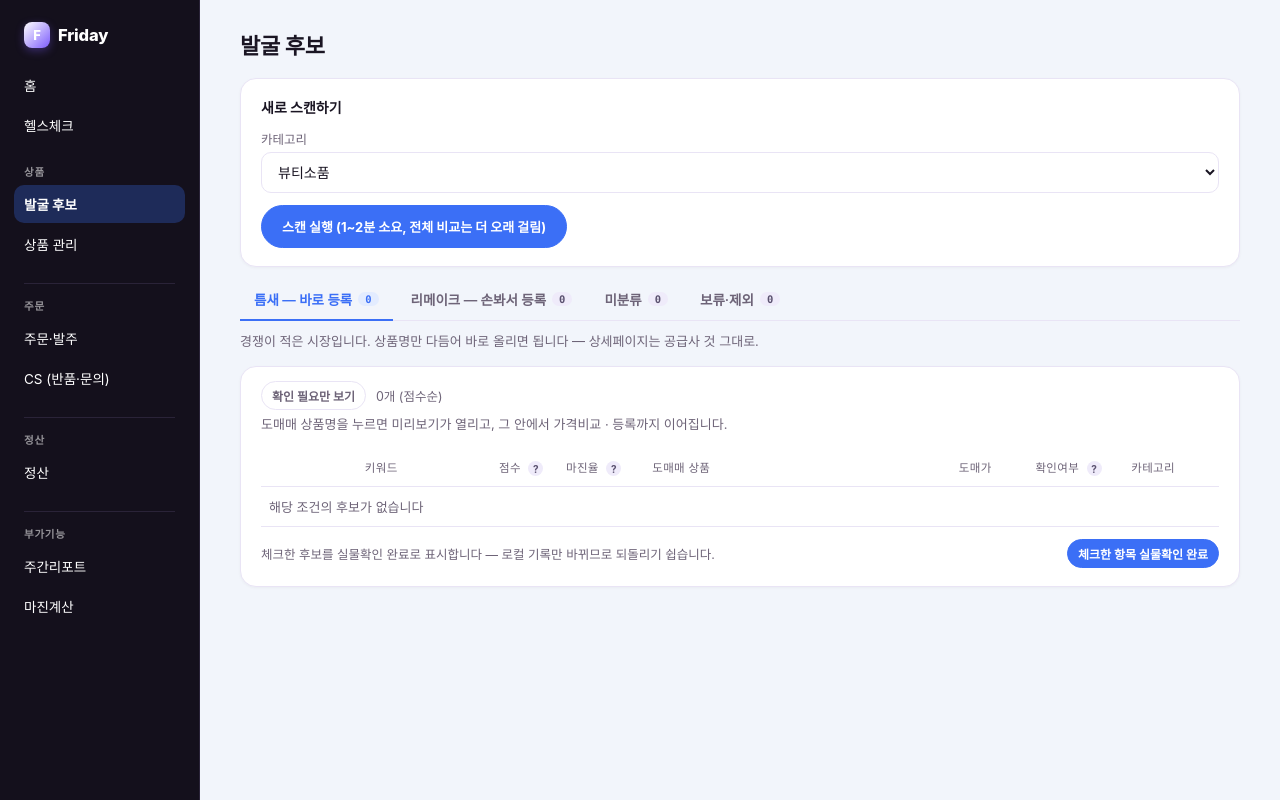
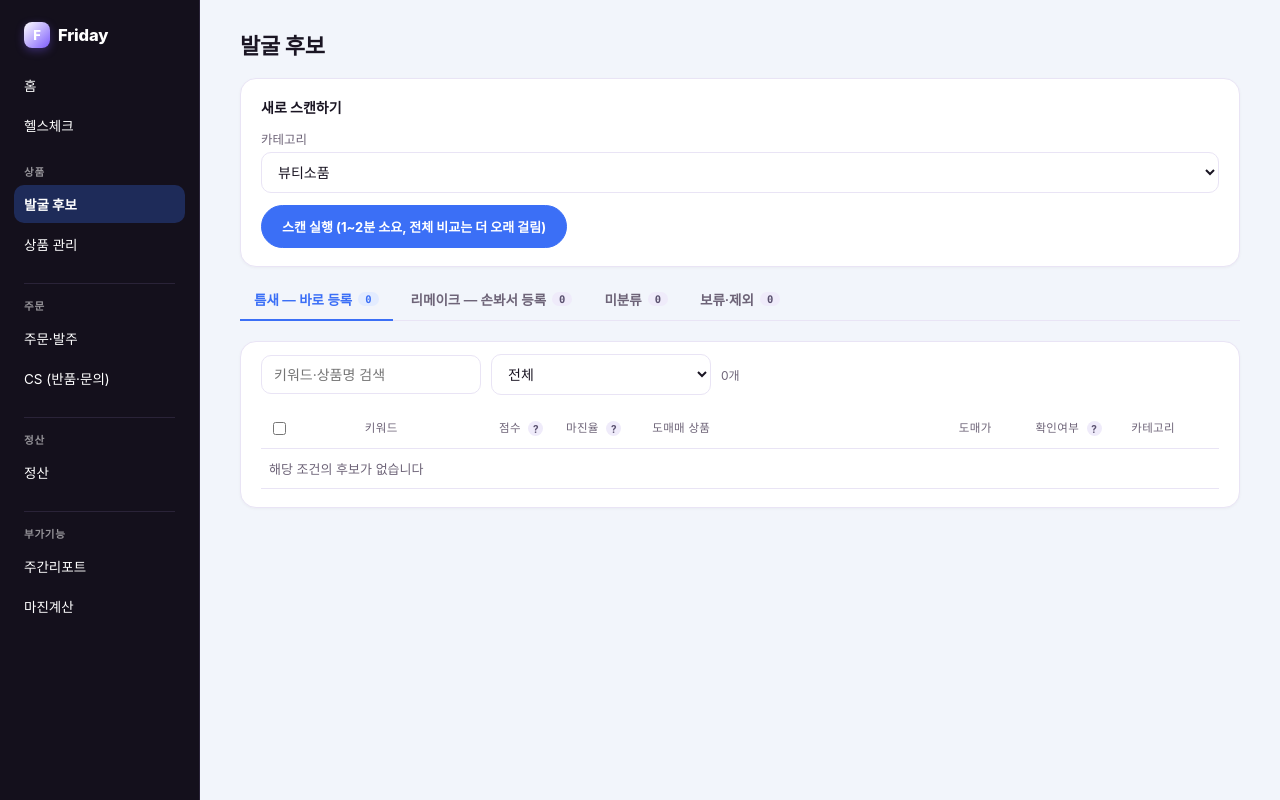
Before and after one commit to mhkim15/Danyol, a Flask app: page /candidates in a window 1280 px wide. Run offline with Flask 3, Linux system fonts and the light colour scheme; some web fonts are replaced.

Commit message:
발굴 후보·CS·정산 정리 — 설명문 전량 제거, 검색·일괄바 통일
발굴 후보: 탭별 안내 문단 4개 제거(트랙 구분은 등록 버튼 라벨과 미리보기 경고가
이미 담당). 검색창 추가, "확인 필요만 보기" 버튼을 필터 드롭다운으로 흡수,
일괄 실물확인 바를 목록 위로 올리고 선택 0건이면 숨김.

CS: 탭별 안내 문단 2개 제거, 제목·샘플 버튼을 다른 화면과 같은 배치로 통일.

정산: 설명 블록 7개 전량 제거(API 미검증 안내, 건별 조회 방식 설명, 대사 방법
설명, config 조정 권유, 표본 부족 안내, 운전자본 개념 설명, 누적 잔액 부연).
설명이 섞여 있던 지표 라벨도 압축 — "이번달 부가세 — 신고 전 미리 떼어둘 금액"
→ "이번달 부가세" 등. 템플릿이 6,767자에서 5,605자로 줄었다.

전 화면에서 page-note(화면 역할 설명) 사용처가 0이 됐다. 안전장치(확인함 체크,
확인 대화상자, 서버 가드)는 그대로 두고 그것을 해설하던 문장만 제거했다.

Co-Authored-By: Claude Opus 5 <noreply@anthropic.com>

```diff
--- a/webapp/templates/candidates.html
+++ b/webapp/templates/candidates.html
@@ -42,32 +42,32 @@
   <a href="{{ url_for('candidates', tab='hold', unconfirmed=unconfirmed_only) }}" class="{{ 'active' if tab == 'hold' }}">보류·제외 <span class="tab-count">{{ counts.hold }}</span></a>
 </div>
 
-{% if tab == 'niche' %}
-<p class="page-note">경쟁이 적은 시장입니다. 상품명만 다듬어 바로 올리면 됩니다 — 상세페이지는 공급사 것 그대로.</p>
-{% elif tab == 'remake' %}
-<p class="page-note">이미 경쟁이 있는 시장입니다. 상품명과 상세이미지까지 새로 만들어야 이깁니다.</p>
-{% elif tab == 'unclassified' %}
-<p class="page-note">6단계 데이터 복구 전에 저장된 후보라 트랙 판정이 없습니다. "새로 스캔하기"를 다시 돌리면 분류됩니다.</p>
-{% else %}
-<p class="page-note">점수가 낮아 지금은 진입을 보류하거나 제외한 후보입니다.</p>
-{% endif %}
+<div class="panel">
+  <div class="filterbar">
+    <input type="text" id="candSearch" placeholder="키워드·상품명 검색" oninput="filterCands()">
+    <select id="candConfirm" onchange="location.href='{{ url_for('candidates', tab=tab) }}' + (this.value === 'unconfirmed' ? '&unconfirmed=1' : '')">
+      <option value="all" {{ 'selected' if not unconfirmed_only }}>전체</option>
+      <option value="unconfirmed" {{ 'selected' if unconfirmed_only }}>확인 필요만</option>
+    </select>
+    <span id="candCount" class="muted" style="font-size:12px;">{{ candidates|length }}개</span>
+  </div>
+  <form id="candForm" method="post" action="{{ url_for('confirm_match_bulk') }}">
+    <input type="hidden" name="tab" value="{{ tab }}">
+  </form>
 
-<div class="panel">
-  <div class="row" style="margin:-4px 0 14px;align-items:center;">
-    <a href="{{ url_for('candidates', tab=tab, unconfirmed=0 if unconfirmed_only else 1) }}" class="btn secondary btn-sm">
-      {{ '전체 보기' if unconfirmed_only else '확인 필요만 보기' }}
-    </a>
-    <span class="muted" style="font-size:12.5px;">{{ candidates|length }}개{{ ' (점수순)' if not unconfirmed_only }}</span>
+  <div class="bulkbar" id="candBar" hidden>
+    <div class="row" style="align-items:center;">
+      <span class="sel-count" id="candSel">0건 선택</span>
+      <span class="spacer"></span>
+      <button type="submit" form="candForm" id="candSubmit" class="btn-sm">실물확인 완료</button>
+    </div>
   </div>
-  <p class="page-note">
-    도매매 상품명을 누르면 미리보기가 열리고, 그 안에서 가격비교 · 등록까지 이어집니다.
-  </p>
-  <form method="post" action="{{ url_for('confirm_match_bulk') }}">
-  <input type="hidden" name="tab" value="{{ tab }}">
+
   <div class="table-wrap">
-  <table>
+  <table id="candTable">
+    <thead>
     <tr>
-      <th style="width:24px;"></th>
+      <th style="width:24px;"><input type="checkbox" id="candAll" onclick="toggleCands(this)"></th>
       <th style="width:14%;">키워드</th>
       <th style="width:7%;">점수
         <button type="button" class="tip-btn" data-tip-toggle>?<span class="tip-bubble">
@@ -100,9 +100,11 @@
       </th>
       <th style="width:10%;">카테고리</th>
     </tr>
+    </thead>
+    <tbody>
     {% for c in candidates %}
-    <tr>
-      <td>{% if c.supply_name and not c.supply_matched and not c.human_confirmed %}<input type="checkbox" name="ids" value="{{ c.keyword }}||{{ c.track }}">{% endif %}</td>
+    <tr data-name="{{ (c.keyword ~ ' ' ~ (c.supply_name or ''))|lower }}">
+      <td>{% if c.supply_name and not c.supply_matched and not c.human_confirmed %}<input type="checkbox" form="candForm" class="cand-check" name="ids" value="{{ c.keyword }}||{{ c.track }}" onclick="updateCandBar()">{% endif %}</td>
       <td>{{ c.keyword }}</td>
       <td>
         <span class="score-badge {{ 'score-high' if c.score >= 55 else ('score-mid' if c.score >= 40 else 'score-low') }}">{{ c.score }}</span>
@@ -137,12 +139,44 @@
     {% else %}
     <tr><td colspan="8" class="muted">해당 조건의 후보가 없습니다</td></tr>
     {% endfor %}
+    </tbody>
   </table>
-  </div>
-  <div class="row" style="margin-top:12px;align-items:center;">
-    <span class="muted" style="font-size:12.5px;flex:1;">체크한 후보를 실물확인 완료로 표시합니다 — 로컬 기록만 바뀌므로 되돌리기 쉽습니다.</span>
-    <button type="submit" class="btn-sm">체크한 항목 실물확인 완료</button>
   </div>
   </form>
 </div>
+
+<script>
+function visibleCands() {
+  return Array.prototype.filter.call(
+    document.querySelectorAll('#candTable tbody tr[data-name]'),
+    function (tr) { return tr.style.display !== 'none'; });
+}
+function toggleCands(box) {
+  visibleCands().forEach(function (tr) {
+    var c = tr.querySelector('.cand-check'); if (c) c.checked = box.checked;
+  });
+  updateCandBar();
+}
+function filterCands() {
+  var q = document.getElementById('candSearch').value.trim().toLowerCase();
+  var n = 0;
+  document.querySelectorAll('#candTable tbody tr[data-name]').forEach(function (tr) {
+    var show = !q || tr.dataset.name.indexOf(q) !== -1;
+    tr.style.display = show ? '' : 'none';
+    if (!show) { var c = tr.querySelector('.cand-check'); if (c) c.checked = false; }
+    if (show) n++;
+  });
+  document.getElementById('candCount').textContent = n + '개';
+  document.getElementById('candAll').checked = false;
+  updateCandBar();
+}
+function updateCandBar() {
+  var n = document.querySelectorAll('.cand-check:checked').length;
+  var bar = document.getElementById('candBar');
+  bar.hidden = n === 0;
+  document.getElementById('candSel').textContent = n + '건 선택';
+  document.getElementById('candSubmit').textContent = '실물확인 완료 (' + n + ')';
+}
+updateCandBar();
+</script>
 {% endblock %}
```
Also changed, not shown: webapp/templates/cs.html (+5 -16 lines), webapp/templates/settlement.html (+8 -28 lines).
